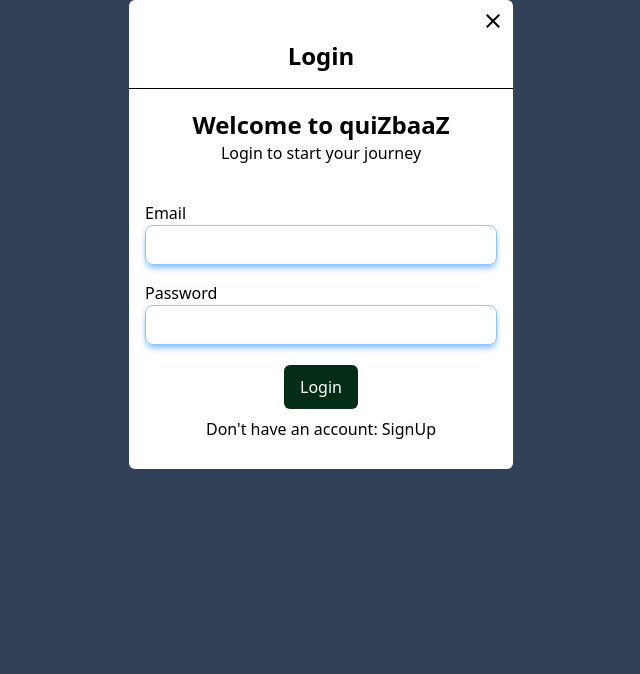
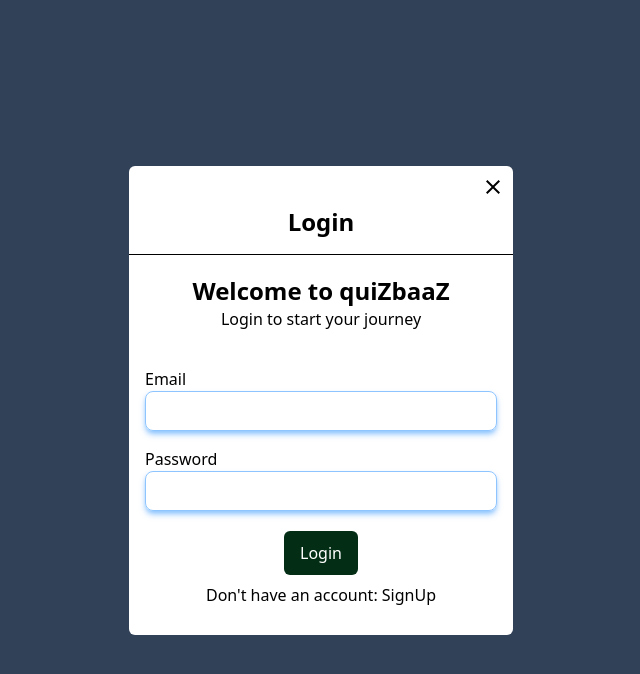
Before and after one commit to amanbhartiiii/quizbaaz-frontend, a React (Vite) app: page /login in a window 1280 px wide. Shown: the top 674 px of the page, without its empty margins (319-959 px from the left). Built offline with nearby package versions, Linux system fonts and the light colour scheme.

Commit message:
Mod: Change in login & signup UI

```diff
--- a/src/components/LoginPage.jsx
+++ b/src/components/LoginPage.jsx
@@ -5,8 +5,8 @@
 const LoginPage = () => {
   return (
     <form action="" className="">
-      <div className="bg-transparent w-screen flex justify-center items-center fixed z-50">
-        <div className="bg-white h-full w-sm rounded-md">
+      <div className="bg-transparent h-screen w-screen grid place-items-center fixed z-50">
+        <div className="bg-white w-sm rounded-md">
           <div className="flex justify-end text-2xl pt-2 pr-2">
             <Link to="/">
             <button className="cursor-pointer">
--- a/src/components/SignupPage.jsx
+++ b/src/components/SignupPage.jsx
@@ -5,8 +5,8 @@
 const SignupPage = () => {
   return (
     <form action="" className="">
-      <div className="bg-transparent w-screen flex justify-center items-center fixed z-50">
-        <div className="bg-white h-full w-sm rounded-md">
+      <div className="bg-transparent h-screen w-screen grid place-items-center fixed z-50">
+        <div className="bg-white w-sm rounded-md">
           <div className="flex justify-end text-2xl pt-2 pr-2">
             <Link to="/">
             <button className="cursor-pointer">
```
